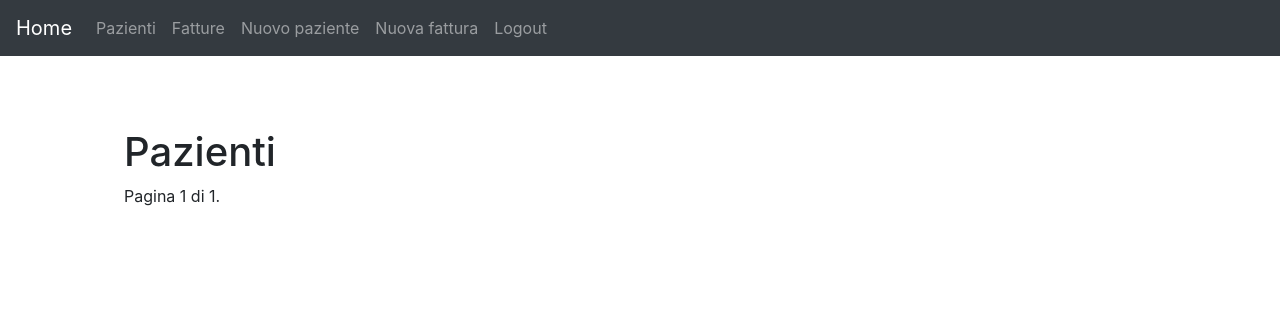
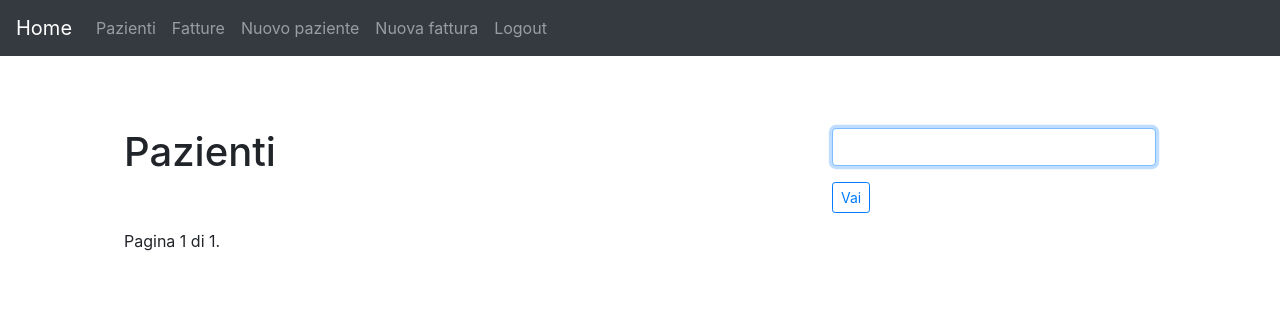
Before and after one commit to DckCanal/Studio, a Django app: page /gestione/pazienti/ in a window 1280 px wide. Shown: the top 316 px of the page. Run offline with Django 3.2, Linux system fonts and the light colour scheme; the visitor is signed in with stand-in values (Sample User, id 1); data that the repository does not hold is empty; some libraries are stand-ins or nearby versions.

Commit message:
Autocomplete search for PazienteListView

```diff
--- a/gestione/templates/generic.html
+++ b/gestione/templates/generic.html
@@ -6,10 +6,13 @@
       <meta name="viewport" content="width=device-width, initial-scale=1, shrink-to-fit=no">
       <!-- CSS -->
       <link rel="stylesheet" href="https://cdn.jsdelivr.net/npm/bootstrap@4.5.3/dist/css/bootstrap.min.css" integrity="sha384-TX8t27EcRE3e/ihU7zmQxVncDAy5uIKz4rEkgIXeMed4M0jlfIDPvg6uqKI2xXr2" crossorigin="anonymous">
+      <link rel="stylesheet" href="http://code.jquery.com/ui/1.8.18/themes/base/jquery-ui.css" type="text/css" media="all" />
+      <link rel="stylesheet" href="//code.jquery.com/ui/1.12.1/themes/base/jquery-ui.css">
 
       <!-- jQuery and JS bundle w/ Popper.js -->
-      <script src="https://code.jquery.com/jquery-3.5.1.slim.min.js" integrity="sha384-DfXdz2htPH0lsSSs5nCTpuj/zy4C+OGpamoFVy38MVBnE+IbbVYUew+OrCXaRkfj" crossorigin="anonymous"></script>
+      <!--<script src="https://code.jquery.com/jquery-3.5.1.slim.min.js" integrity="sha384-DfXdz2htPH0lsSSs5nCTpuj/zy4C+OGpamoFVy38MVBnE+IbbVYUew+OrCXaRkfj" crossorigin="anonymous"></script>-->
       <script src="https://cdn.jsdelivr.net/npm/bootstrap@4.5.3/dist/js/bootstrap.bundle.min.js" integrity="sha384-ho+j7jyWK8fNQe+A12Hb8AhRq26LrZ/JpcUGGOn+Y7RsweNrtN/tE3MoK7ZeZDyx" crossorigin="anonymous"></script>
+
 
       <title>Studio - il Salice</title>
       <style>
@@ -74,12 +77,6 @@
       </li>
     {% endif %}
     </ul>
-    <!-- Bottone di ricerca
-    <form class="form-inline mt-2 mt-md-0">
-      <input class="form-control mr-sm-2" type="text" placeholder="Search" aria-label="Search">
-      <button class="btn btn-outline-success my-2 my-sm-0" type="submit">Search</button>
-    </form>
-    -->
   </div>
 </nav>
 
--- a/gestione/templates/gestione/paziente_list.html
+++ b/gestione/templates/gestione/paziente_list.html
@@ -17,7 +17,17 @@
 
 </style>
 <div class="container">
-<h1>Pazienti</h1>
+<div class="row mb-3">
+  <div class="col-md-8"><h1>Pazienti</h1></div>
+  <div class="col-md-4">
+    <form id="search" method="POST" action="{% url 'search' %}">
+      {% csrf_token %}
+      <input type="text" class="form-control" id="txtSearch" name="txtSearch" autofocus>
+      <button type="submit" class="btn btn-outline-primary btn-sm mt-3">Vai</button>
+    </form>
+  </div>
+</div>
+
 {% for p in page_obj %}
 <div class="row mb-3">
     <div class="col-md-8 themed-grid-col"><a href="{{p.get_absolute_url}}">{{p}}</a></div>
@@ -46,4 +56,15 @@
   </span>
 </div>
 </div>
+
+
+<script src="https://code.jquery.com/jquery-1.12.4.js"></script>
+<script src="https://code.jquery.com/ui/1.12.1/jquery-ui.js"></script>
+
+<script>
+        $(document).ready(function(){
+            $("#txtSearch").autocomplete({
+                source: "{% url 'search' %}",
+                minLength: 2,
+              });        });</script>
 {% endblock main-content %}
--- a/gestione/urls.py
+++ b/gestione/urls.py
@@ -22,4 +22,5 @@ urlpatterns = [
     path('incassa-fattura/<int:pk>',views.incassaOggi,name='incassa-oggi'),
     path('elimina-fattura/<int:pk>',views.FatturaDelete.as_view(),name='elimina-fattura'),
     path('elimina-paziente/<int:pk>',views.PazienteDelete.as_view(),name='elimina-paziente'),
+    path('ajax_calls/search/', views.autocompleteModel, name='search'),
 ]
--- a/gestione/views.py
+++ b/gestione/views.py
@@ -1,10 +1,10 @@
 """Modulo con le views di pazienti e fatture"""
 from django.shortcuts import render, get_object_or_404
 from django.urls import reverse_lazy
-from django.http import HttpResponseRedirect
+from django.http import HttpResponseRedirect, JsonResponse
 from django.views import generic
 from django.views.generic.edit import CreateView, UpdateView, DeleteView
-from django.db.models import Max
+from django.db.models import Max, Q
 from .models import Paziente, Fattura
 from django.contrib.auth.decorators import login_required, permission_required
 from django.contrib.auth.mixins import LoginRequiredMixin
@@ -176,3 +176,19 @@ class PazienteDelete(LoginRequiredMixin, DeleteView):
     model = Paziente
     success_url = reverse_lazy('pazienti')
     permission_required = ['gestione.delete_paziente']
+
+@permission_required('gestione.view_paziente')
+def autocompleteModel(request):
+    if request.method == 'GET':
+        if 'term' in request.GET:
+            qs = Paziente.objects.filter(Q(cognome__icontains=request.GET.get('term')) | Q(nome__icontains=request.GET.get('term')))
+            paz = list()
+            for p in qs:
+                paz.append(' '.join([p.nome,p.cognome]) + ', PK:'+str(p.pk))
+            return JsonResponse(paz,safe=False)
+    elif request.method == 'POST':
+        if 'txtSearch' in request.POST and ', PK:' in request.POST.get('txtSearch'):
+            pk = request.POST.get('txtSearch').split(', PK:')[1]
+            paz = Paziente.objects.get(pk=pk)
+            return HttpResponseRedirect(paz.get_absolute_url())
+    return HttpResponseRedirect(request.META.get('HTTP_REFERER', '/'))
```
